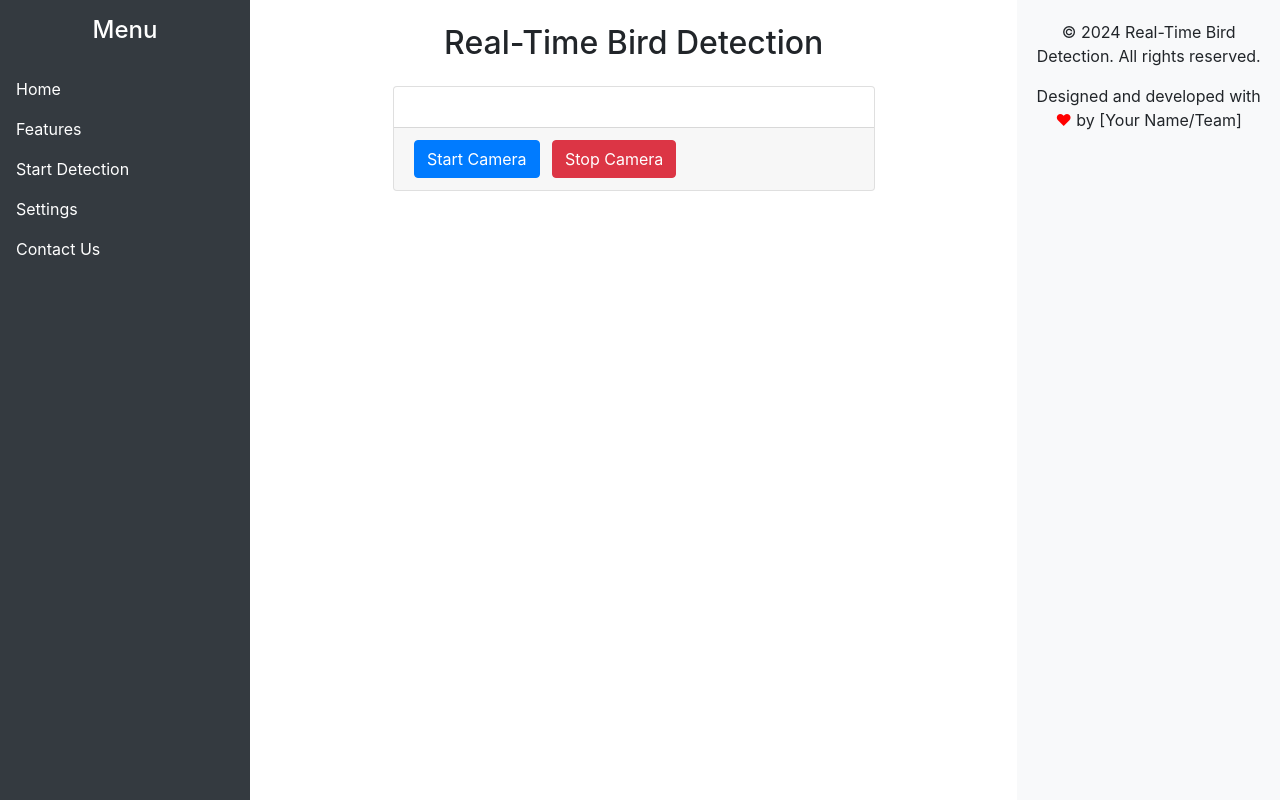
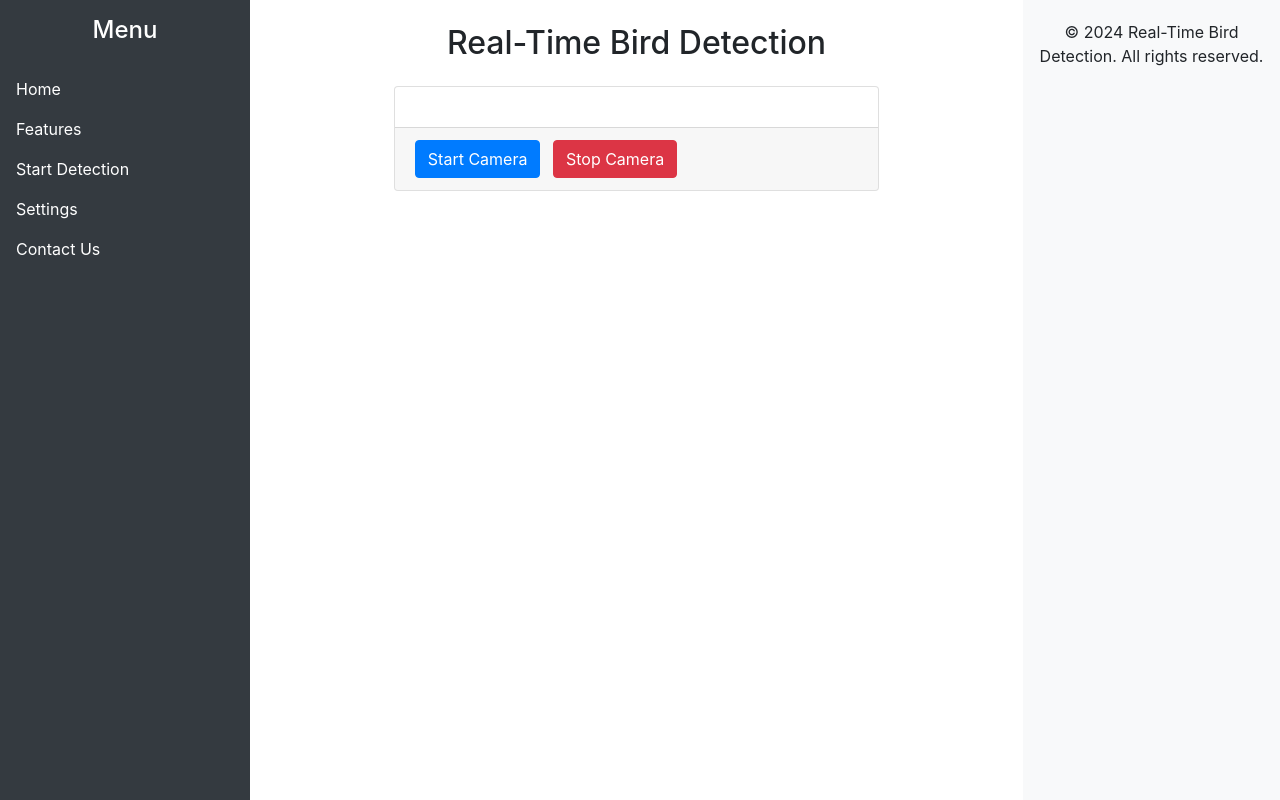
Before and after one commit to IGATAJOHN/flask_object_detection, a Flask app: page / in a window 1280 px wide. Shown: the part 56-856 px from the top of the page. Run offline with Flask 3, Linux system fonts and the light colour scheme; some libraries are stand-ins or nearby versions.

Commit message:
Update index.html

```diff
--- a/templates/index.html
+++ b/templates/index.html
@@ -115,7 +115,7 @@
     <footer>
         <div class="container">
             <p>&copy; 2024 Real-Time Bird Detection. All rights reserved.</p>
-            <p>Designed and developed with <span style="color: red;">&hearts;</span> by [Your Name/Team]</p>
+
         </div>
     </footer>
 
```
